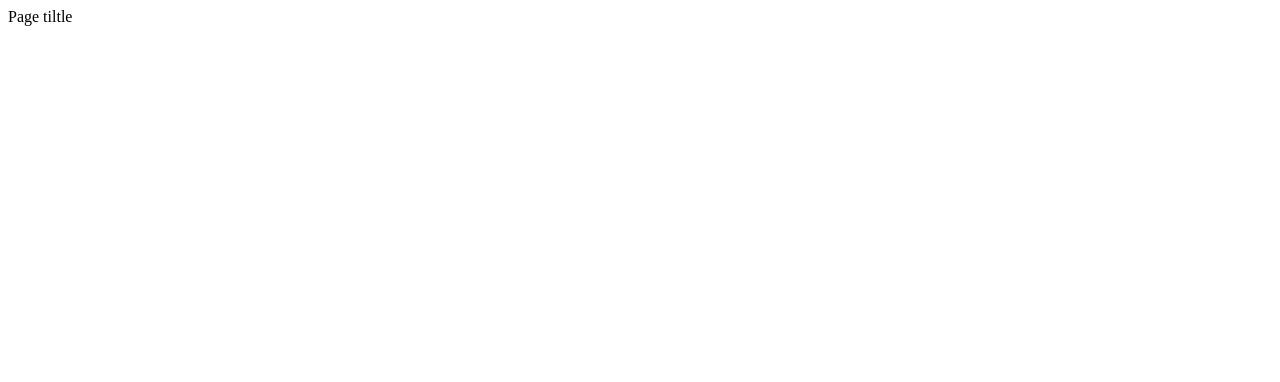
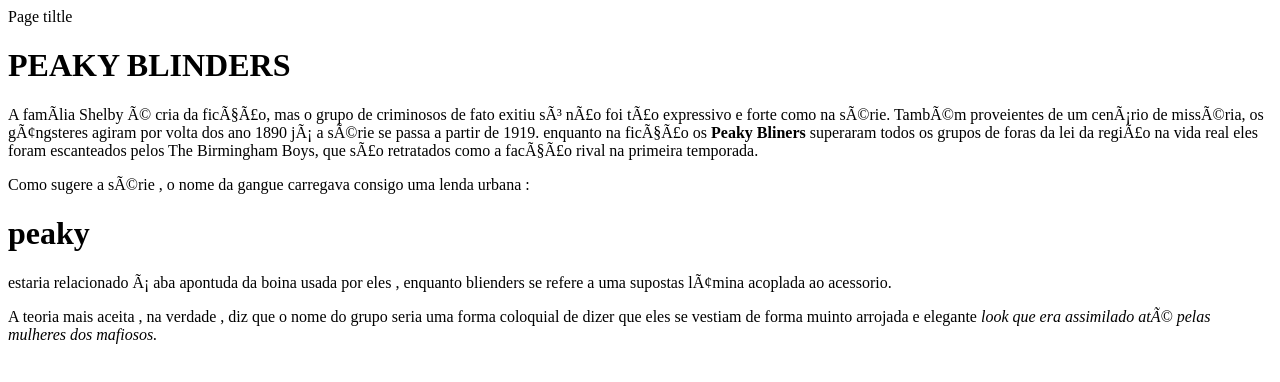
Before and after one commit to deneralves11/alvino1a, a plain HTML site: page index.html in a window 1280 px wide. Drawn offline with Linux system fonts and the light colour scheme.

Commit message:
Update index.html

```diff
--- a/index.html
+++ b/index.html
@@ -8,3 +8,12 @@
 <link rel=´stylesheet´ type=´text/css`.media=´screen` href=´main.css´>
 <script scr=´main.js></script>
 </head>
+<body>
+<!doctypehtml>
+
+<h1>PEAKY BLINDERS</h1>
+<p> A família Shelby é cria da ficção, mas o grupo de criminosos de fato exitiu só não foi tão expressivo e forte como na série. Também proveientes de um cenário de misséria, os gângsteres agiram por volta dos ano 1890 já a série se passa a partir de 1919. enquanto na ficção os <strong> Peaky Bliners </strong> superaram todos os grupos de foras da lei da região na vida real eles foram escanteados pelos The Birmingham Boys, que são retratados como a facção rival na primeira temporada.</p>
+<p> Como sugere a série , o nome da gangue carregava  consigo uma lenda urbana : <h1>peaky</h1> estaria relacionado á aba apontuda da boina usada por eles , enquanto blienders se refere a uma supostas lâmina acoplada ao acessorio.</P>
+<P> A teoria mais aceita , na verdade , diz que o nome do grupo seria uma forma coloquial de dizer que eles se vestiam de forma muinto arrojada e elegante <em>look que era assimilado até pelas mulheres dos mafiosos.</em>
+  </body>
+  </html>
```
